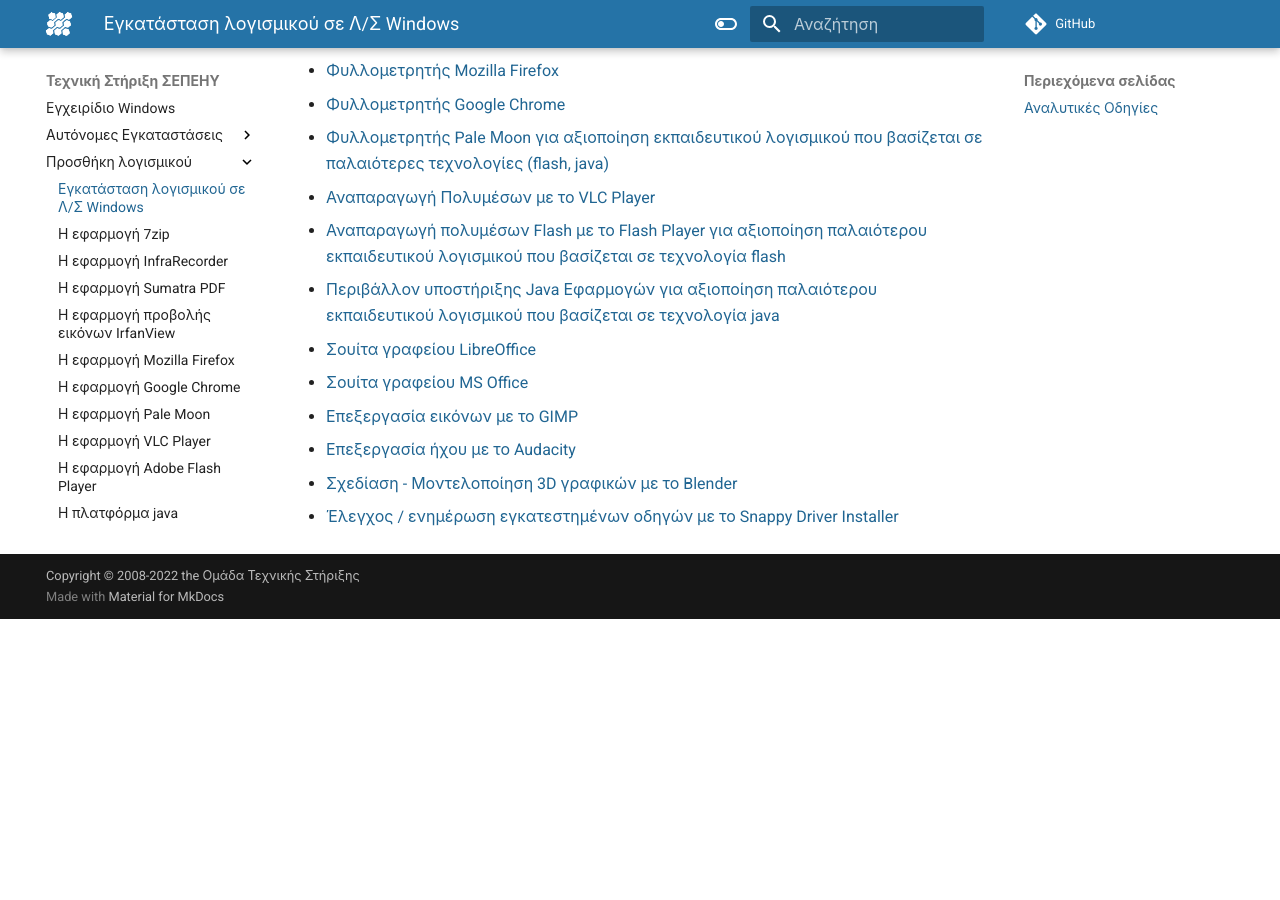
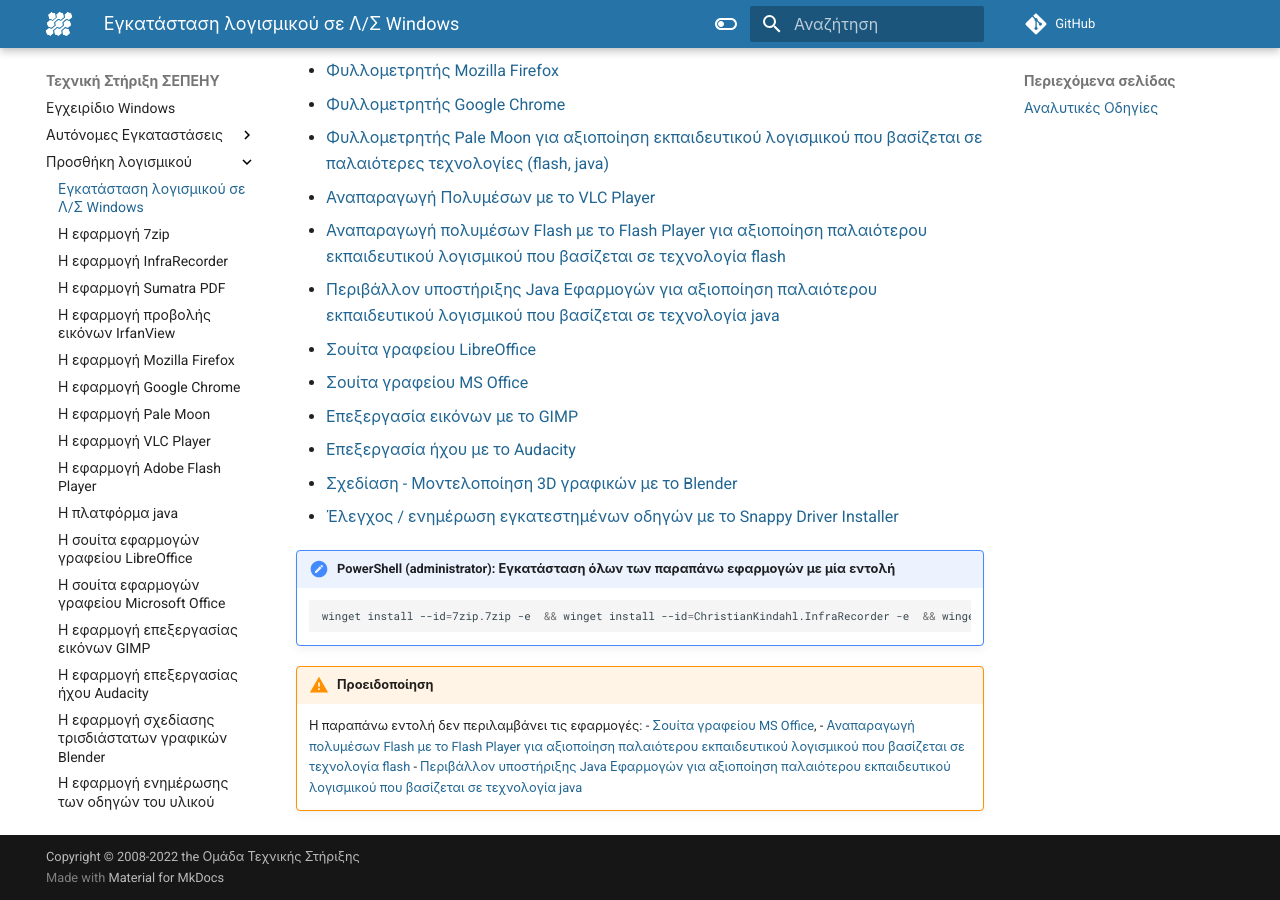
Before and after one commit to pe86/windows, an MkDocs documentation site: the page built from docs/software/index.md, in a window 1280 px wide and 900 px high, scrolled down 853 px. Built offline with MkDocs 1.6.1 and Material for MkDocs 9.7.7, drawn with Linux system fonts in a browser that asks for light colours; comment, search, counter and statistics services are not loaded; before the commit the page ends 1472 px from its top, so only the background shows below that.

Commit message:
Εφαρμογές Windows winget εγκατάσταση όλων των εφαρμογών με τη μία

````diff
--- a/docs/software/index.md
+++ b/docs/software/index.md
@@ -33,3 +33,13 @@
 - [Επεξεργασία ήχου με το Audacity](audacity.md)
 - [Σχεδίαση - Μοντελοποίηση 3D γραφικών με το Blender](blender.md)
 - [Έλεγχος / ενημέρωση εγκατεστημένων οδηγών με το Snappy Driver Installer](snappy-driver)
+
+!!! powershell "PowerShell (administrator): Εγκατάσταση όλων των παραπάνω εφαρμογών με μία εντολή"
+    ```shell
+    winget install --id=7zip.7zip -e  && winget install --id=ChristianKindahl.InfraRecorder -e  && winget install --id=SumatraPDF.SumatraPDF -e  && winget install --id=IrfanSkiljan.IrfanView -e  && winget install --id=Mozilla.Firefox -e  && winget install --id=Google.Chrome -e  && winget install --id=MoonchildProductions.PaleMoon -e  && winget install --id=VideoLAN.VLC -e  && winget install --id=TheDocumentFoundation.LibreOffice -e  && winget install --id=TheDocumentFoundation.LibreOffice.HelpPack -e  && winget install --id=GIMP.GIMP -e  && winget install --id=Audacity.Audacity -e  && winget install --id=BlenderFoundation.Blender -e  && winget install --id=GlennDelahoy.SnappyDriverInstallerOrigin -e
+    ```
+!!! warning "Προειδοποίηση"
+    Η παραπάνω εντολή δεν περιλαμβάνει τις εφαρμογές:
+    - [Σουίτα γραφείου MS Office](msoffice.md),
+    - [Αναπαραγωγή πολυμέσων Flash με το Flash Player για αξιοποίηση παλαιότερου εκπαιδευτικού λογισμικού που βασίζεται σε τεχνολογία flash](flash.md)
+    - [Περιβάλλον υποστήριξης Java Εφαρμογών για αξιοποίηση παλαιότερου εκπαιδευτικού λογισμικού που βασίζεται σε τεχνολογία java](java.md)
````
